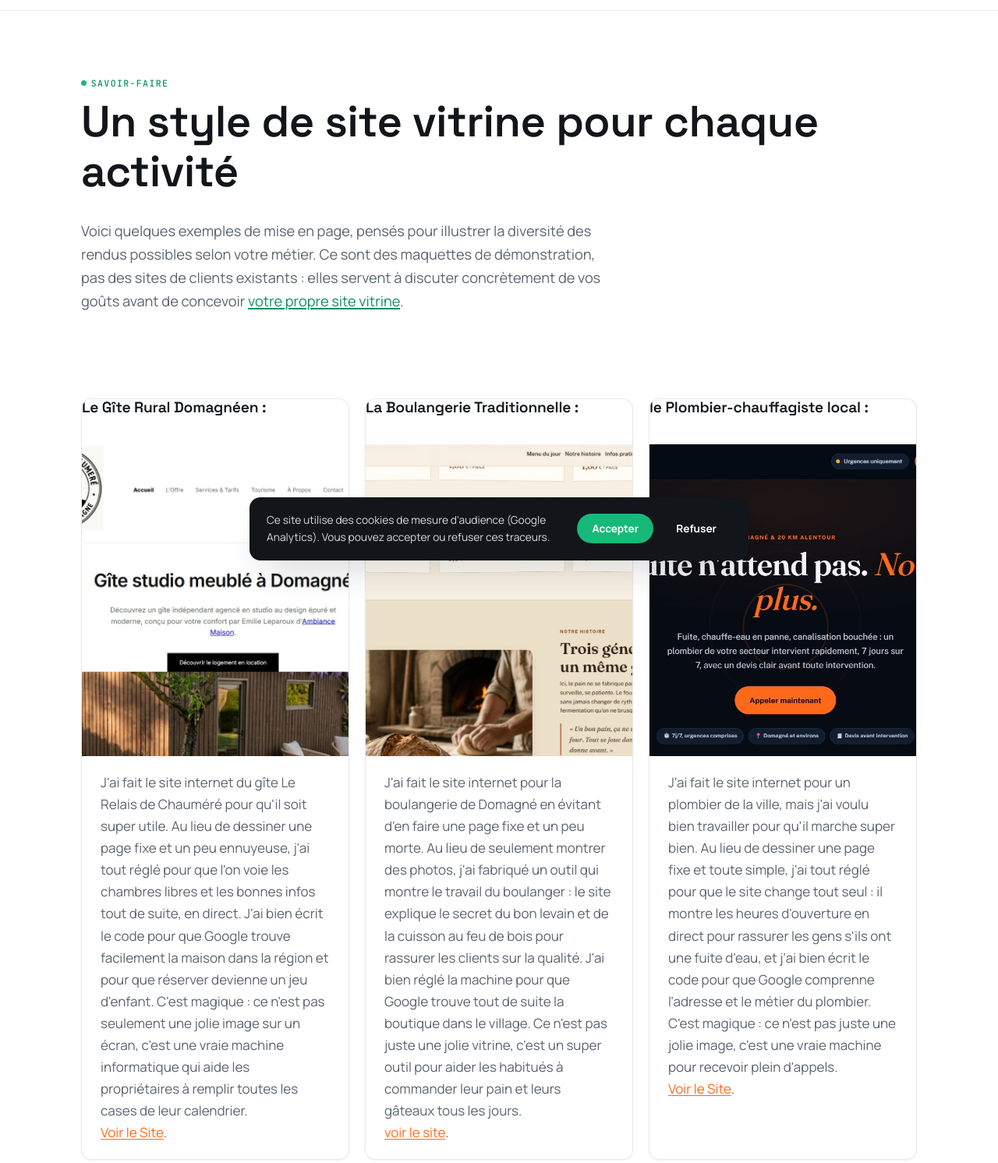
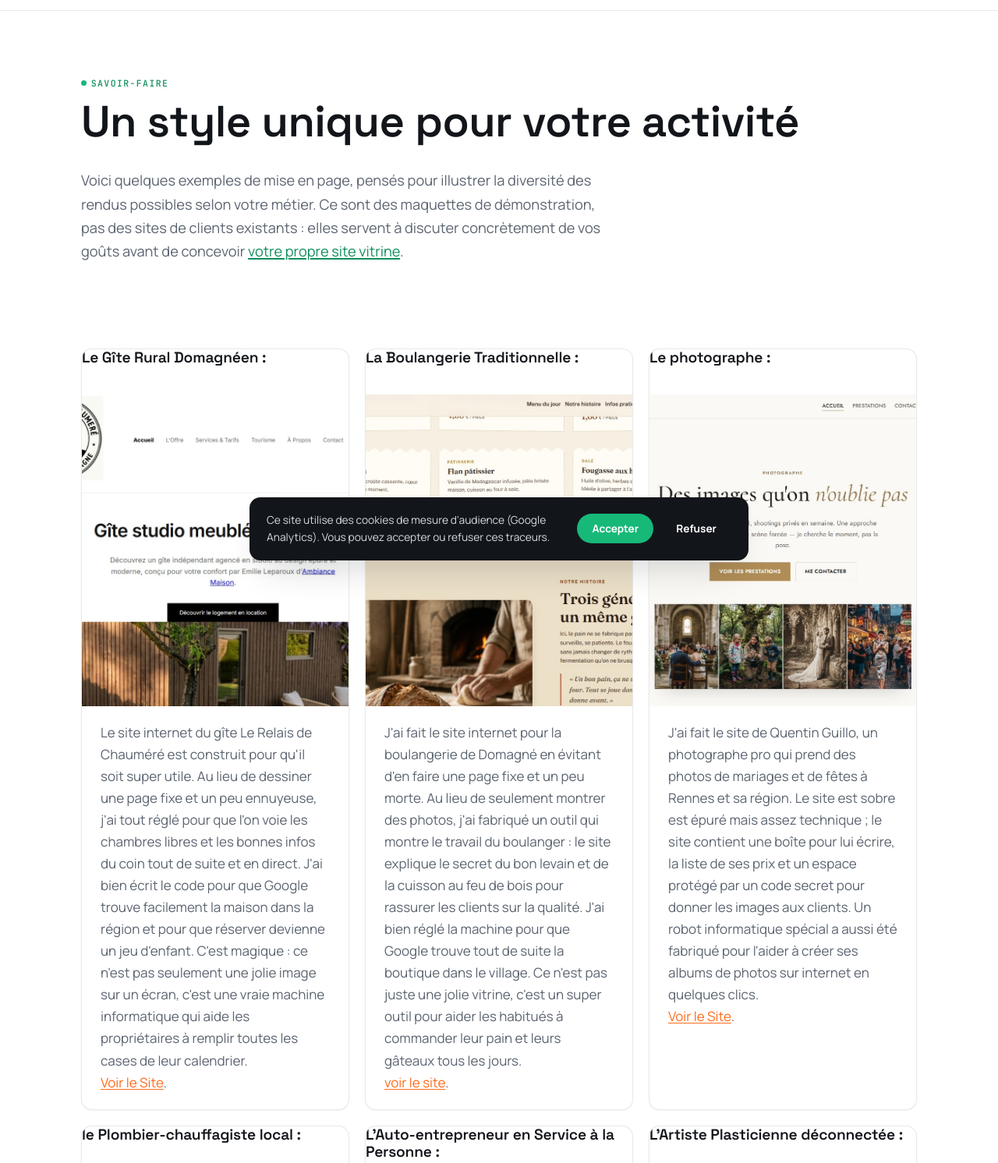
Before and after one commit to freelancebzh/clarte-web.fr, a plain HTML site: page realisations.html in a window 1280 px wide. Shown: the part 61-1553 px from the top of the page at 78% size. Drawn offline with Linux system fonts and the light colour scheme.

Commit message:
Add files via upload

```diff
--- a/realisations.html
+++ b/realisations.html
@@ -30,7 +30,7 @@
 <section class="hero" style="padding-bottom:32px;">
   <div class="wrap">
     <p class="eyebrow">Savoir-faire</p>
-    <h1>Un style de site vitrine pour chaque activité</h1>
+    <h1>Un style unique pour votre activité</h1>
     <p class="lede" style="max-width:680px;">Voici quelques exemples de mise en page, pensés pour illustrer la diversité des rendus possibles selon votre métier. Ce sont des maquettes de démonstration, pas des sites de clients existants : elles servent à discuter concrètement de vos goûts avant de concevoir <a href="offre.html">votre propre site vitrine</a>.</p>
   </div>
 </section>
@@ -48,7 +48,7 @@
 
   <div style="padding:20px 24px;">
 
-    <p>J'ai fait le site internet du gîte Le Relais de Chauméré pour qu'il soit super utile. Au lieu de dessiner une page fixe et un peu ennuyeuse, j'ai tout réglé pour que l'on voie les chambres libres et les bonnes infos tout de suite, en direct. J'ai bien écrit le code pour que Google trouve facilement la maison dans la région et pour que réserver devienne un jeu d'enfant. C'est magique : ce n'est pas seulement une jolie image sur un écran, c'est une vraie machine informatique qui aide les propriétaires à remplir toutes les cases de leur calendrier.<br>
+    <p>Le site internet du gîte Le Relais de Chauméré est construit pour qu'il soit super utile. Au lieu de dessiner une page fixe et un peu ennuyeuse, j'ai tout réglé pour que l'on voie les chambres libres et les bonnes infos du coin tout de suite et en direct. J'ai bien écrit le code pour que Google trouve facilement la maison dans la région et pour que réserver devienne un jeu d'enfant. C'est magique : ce n'est pas seulement une jolie image sur un écran, c'est une vraie machine informatique qui aide les propriétaires à remplir toutes les cases de leur calendrier.<br>
 	<a href="https://www.le-relais-de-chaumere.fr" target="_blank" style="color:#FF6A1A; text-decoration:underline;">Voir le Site</a>.</p>
   </div>
 </div>
@@ -65,6 +65,20 @@
 
     <p>J'ai fait le site internet pour la boulangerie de Domagné en évitant d'en faire une page fixe et un peu morte. Au lieu de seulement montrer des photos, j'ai fabriqué un outil qui montre le travail du boulanger : le site explique le secret du bon levain et de la cuisson au feu de bois pour rassurer les clients sur la qualité. J'ai bien réglé la machine pour que Google trouve tout de suite la boutique dans le village. Ce n'est pas juste une jolie vitrine, c'est un super outil pour aider les habitués à commander leur pain et leurs gâteaux tous les jours.<br>
 	<a href="sites/boulangerie/index.html" target="_blank" style="color:#FF6A1A; text-decoration:underline;">voir le site</a>.</p>
+  </div>
+</div>
+
+<div class="card" style="padding:0; overflow:hidden;">
+<h3>Le photographe :</h3><br>
+  <!-- Image cliquable qui redirige vers le site -->
+  <a href="assets/sites/photographe/index.html" target="_blank" style="display:block;">
+    <img src="assets/images/photographe.jpg" alt="photographe" style="width:100%; display:block;" width="640" height="400" loading="lazy">
+  </a>
+
+  <div style="padding:20px 24px;">
+
+    <p>J'ai fait le site de Quentin Guillo, un photographe pro qui prend des photos de mariages et de fêtes à Rennes et sa région. Le site est sobre est épuré mais assez technique ; le site contient une boîte pour lui écrire, la liste de ses prix et un espace protégé par un code secret pour donner les images aux clients. Un robot informatique spécial a aussi été fabriqué pour l'aider à créer ses albums de photos sur internet en quelques clics.<br>
+	<a href="assets/sites/photographe/index.html" target="_blank" style="color:#FF6A1A; text-decoration:underline;">Voir le Site</a>.</p>
   </div>
 </div>
 
@@ -212,19 +226,7 @@
 
 
 
-<div class="card" style="padding:0; overflow:hidden;">
-<h3>Le photographe :</h3><br>
-  <!-- Image cliquable qui redirige vers le site -->
-  <a href="assets/sites/photographe/index.html" target="_blank" style="display:block;">
-    <img src="assets/images/photographe.jpg" alt="photographe" style="width:100%; display:block;" width="640" height="400" loading="lazy">
-  </a>
 
-  <div style="padding:20px 24px;">
-
-    <p>J'ai fait le site de Marc Solane, un photographe qui prend des photos de mariages et de fêtes à Rennes. Pour rappeler l'univers des studios photos, j'ai choisi un style appelé « Chambre noire » : un fond très sombre avec des touches de couleur laiton et de jolies lettres élégantes. Le site contient une boîte pour lui écrire, la liste de ses prix et un espace protégé par un code secret pour donner les images aux clients. Un robot informatique spécial a aussi été fabriqué pour l'aider à créer ses albums de photos sur internet en quelques clics.<br>
-	<a href="assets/sites/photographe/index.html" target="_blank" style="color:#FF6A1A; text-decoration:underline;">Voir le Site</a>.</p>
-  </div>
-</div>
 
 <div class="card" style="padding:0; overflow:hidden;">
 <h3>Le hub :</h3><br>
```
